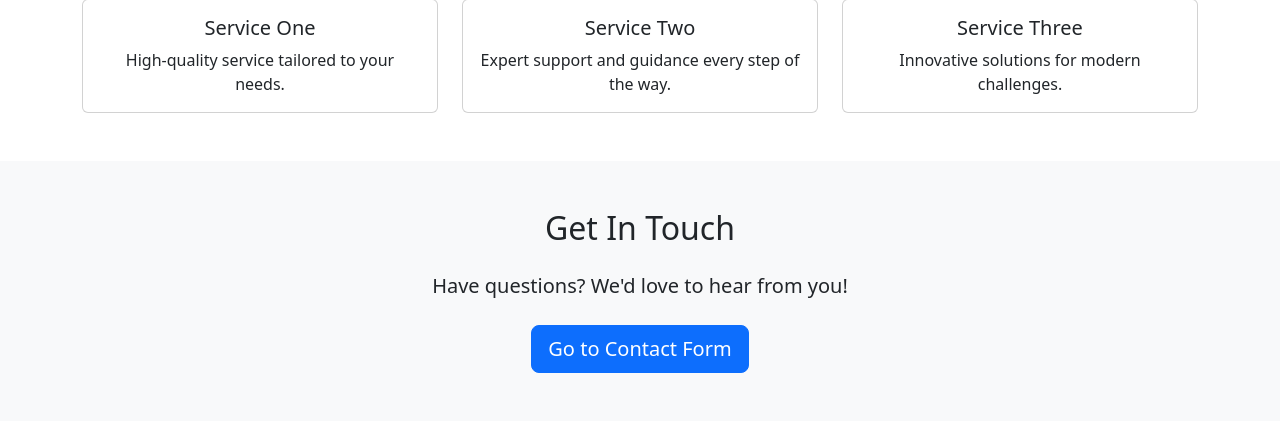
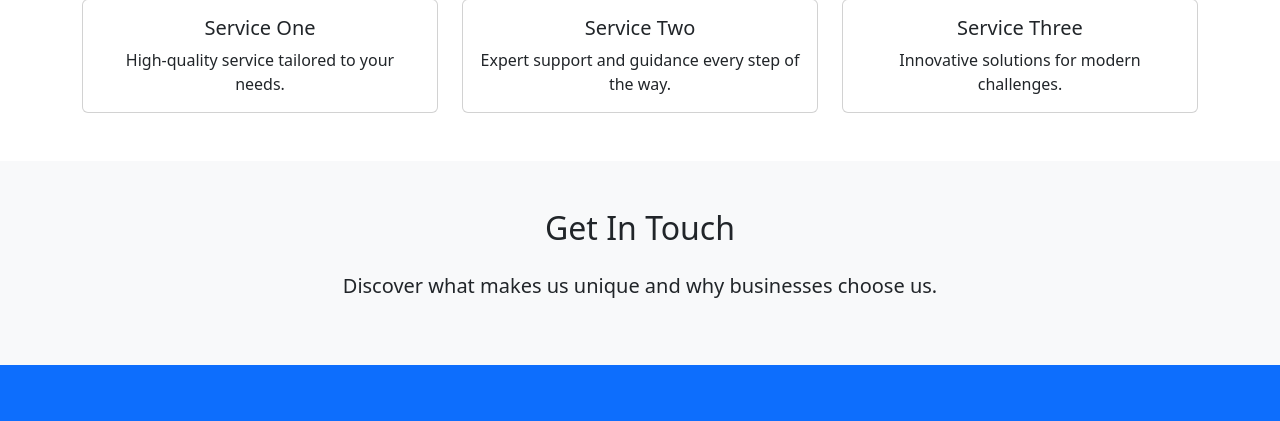
Before and after one commit to jaimee-88/avantech-file-req-sys, a Django app: page / in a window 1280 px wide. Shown: the part 1172-1593 px from the top of the page. After the commit the page ends 1537 px from the top, so only its background shows below. Run offline with Django 5.2, Linux system fonts and the light colour scheme.

Commit message:
Remove email sending functionalitycd

```diff
--- a/demo/urls.py
+++ b/demo/urls.py
@@ -3,5 +3,4 @@ from . import views
 
 urlpatterns = [
     path('', views.home, name='home'),
-    path('contact/', views.contact, name='contact'),
 ]
--- a/demo/views.py
+++ b/demo/views.py
@@ -1,39 +1,7 @@
-from django.shortcuts import render, redirect
-from django.core.mail import send_mail
-from django.contrib import messages
-from django.conf import settings
-from .forms import ContactForm
+from django.shortcuts import render
 
 # Create your views here.
 
 def home(request):
     """Home page view"""
     return render(request, 'home.html')
-
-def contact(request):
-    """Contact form view with email sending"""
-    if request.method == 'POST':
-        form = ContactForm(request.POST)
-        if form.is_valid():
-            name = form.cleaned_data['name']
-            email = form.cleaned_data['email']
-            subject = form.cleaned_data['subject']
-            message = form.cleaned_data['message']
-
-            try:
-                # Send email
-                send_mail(
-                    subject=f"Contact Form: {subject}",
-                    message=f"From: {name} ({email})\n\n{message}",
-                    from_email=settings.DEFAULT_FROM_EMAIL,
-                    recipient_list=[settings.EMAIL_HOST_USER],
-                    fail_silently=False,
-                )
-                messages.success(request, 'Email sent successfully!')
-                return redirect('contact')
-            except Exception as e:
-                messages.error(request, f'Error sending email: {str(e)}')
-    else:
-        form = ContactForm()
-
-    return render(request, 'contact.html', {'form': form})
--- a/templates/home.html
+++ b/templates/home.html
@@ -49,7 +49,7 @@
             <h1 class="display-4 fw-bold">Welcome to MyApp</h1>
             <p class="lead mb-4">Build amazing things with our platform</p>
             <a href="#about" class="btn btn-light btn-lg me-2">Learn More</a>
-            <a href="{% url 'contact' %}" class="btn btn-outline-light btn-lg">Get Started</a>
+            <a href="#services" class="btn btn-outline-light btn-lg">Get Started</a>
         </div>
     </section>
 
@@ -98,10 +98,7 @@
     <section id="contact" class="py-5 bg-light">
         <div class="container">
             <h2 class="text-center mb-4">Get In Touch</h2>
-            <p class="text-center lead mb-4">Have questions? We'd love to hear from you!</p>
-            <div class="text-center">
-                <a href="{% url 'contact' %}" class="btn btn-primary btn-lg">Go to Contact Form</a>
-            </div>
+            <p class="text-center lead">Discover what makes us unique and why businesses choose us.</p>
         </div>
     </section>
 
```
Also changed, not shown: myproject/settings.py (+0 -12 lines).
